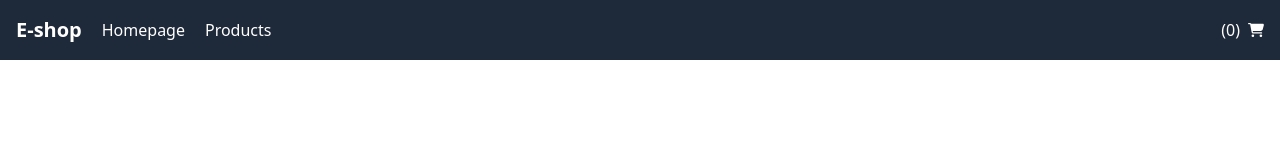
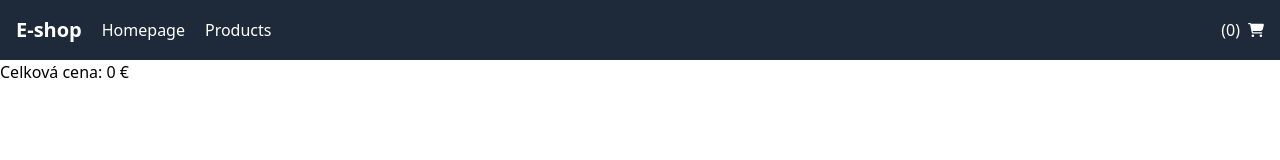
Before and after one commit to michaelptacek05/shopping-cart, a Next.js app: page /cart in a window 1280 px wide. Shown: the top 160 px of the page. Built offline with nearby package versions, Linux system fonts and the light colour scheme.

Commit message:
created cart page with total price indicator

```diff
--- a/app/cart/page.tsx
+++ b/app/cart/page.tsx
@@ -1,8 +1,24 @@
+"use client";
 
-export default function ProductsPage() {
-    return (
-        <div>
+import { useCart } from "../context/CartContext";
 
-        </div>
-    )
+export default function CartPage() {
+    const { cart } = useCart();
+    const celkovaCena = cart.reduce((soucet, item) => soucet + (item.price * item.quantity), 0);
+
+return (
+    <div>
+
+        {cart.map(item => (
+            <div key={item.id} className="border p-4 mb-2">
+                <p><strong>{item.title}</strong></p>
+                <p>Cena: {item.price} €</p>
+                <p>Kusů v košíku: {item.quantity}</p>
+            </div>
+        ))}
+
+        {/* A dole pod košíkem vypíšeš spočítanou cenu */}
+        <h3>Celková cena: {celkovaCena} €</h3>
+    </div>
+);
 }
--- a/app/context/CartContext.tsx
+++ b/app/context/CartContext.tsx
@@ -1,6 +1,6 @@
 "use client";
 
-import { createContext, useContext, useState, ReactNode } from "react";
+import { createContext, useContext, useState, ReactNode, useEffect } from "react";
 import { Product } from "../types/Product";
 import { CartItem, CartContextType } from "../types/Cart";
 
@@ -8,6 +8,17 @@ const CartContext = createContext<CartContextType | undefined>(undefined);
 
 export function CartProvider({ children }: { children: ReactNode }) {
     const [cart, setCart] = useState<CartItem[]>([]);
+
+    useEffect(() => {
+        const storedCart = localStorage.getItem("cart");
+        if (storedCart) {
+            setCart(JSON.parse(storedCart));
+        }
+    }, []);
+
+    useEffect(() => {
+        localStorage.setItem("cart", JSON.stringify(cart));
+    }, [cart]);
 
     const addToCart = (product: Product) => {
         setCart((prevCart) => {
```
